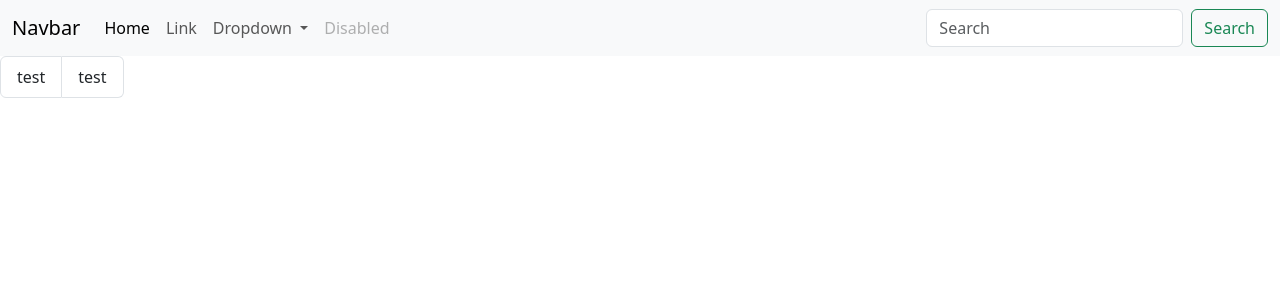
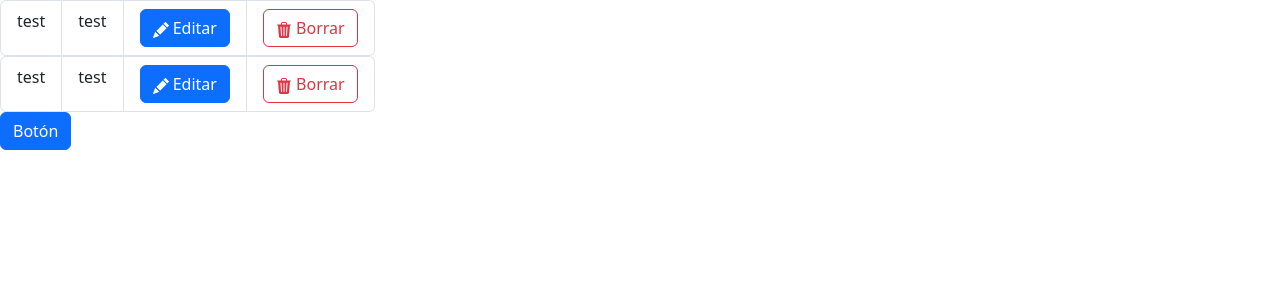
Before and after one commit to Alejandro142003/Notea, an Angular app: page / in a window 1280 px wide. Shown: the top 300 px of the page. Built offline with nearby package versions, Linux system fonts and the light colour scheme.

Commit message:
Video terminado y botón a mitad

```diff
--- a/src/app/app.component.html
+++ b/src/app/app.component.html
@@ -5,52 +5,17 @@
   <meta charset="utf-8">
   <meta name="viewport" content="width=device-width, initial-scale=1">
   <title>Bootstrap demo</title>
-  <link href="https://cdn.jsdelivr.net/npm/bootstrap@5.3.2/dist/css/bootstrap.min.css" rel="stylesheet" integrity="sha384-T3c6CoIi6uLrA9TneNEoa7RxnatzjcDSCmG1MXxSR1GAsXEV/Dwwykc2MPK8M2HN" crossorigin="anonymous">
+  <link href="https://cdn.jsdelivr.net/npm/bootstrap@5.3.2/dist/css/bootstrap.min.css" rel="stylesheet"
+    integrity="sha384-T3c6CoIi6uLrA9TneNEoa7RxnatzjcDSCmG1MXxSR1GAsXEV/Dwwykc2MPK8M2HN" crossorigin="anonymous">
   <link href="https://cdn.jsdelivr.net/npm/bootstrap@5.3.2/dist/js/bootstrap.bundle.min.js" rel="js">
 </head>
 
 <body>
-  <nav class="navbar navbar-expand-lg bg-body-tertiary">
-    <div class="container-fluid">
-      <a class="navbar-brand" href="#">Navbar</a>
-      <button class="navbar-toggler" type="button" data-bs-toggle="collapse" data-bs-target="#navbarSupportedContent"
-        aria-controls="navbarSupportedContent" aria-expanded="false" aria-label="Toggle navigation">
-        <span class="navbar-toggler-icon"></span>
-      </button>
-      <div class="collapse navbar-collapse" id="navbarSupportedContent">
-        <ul class="navbar-nav me-auto mb-2 mb-lg-0">
-          <li class="nav-item">
-            <a class="nav-link active" aria-current="page" href="#">Home</a>
-          </li>
-          <li class="nav-item">
-            <a class="nav-link" href="#">Link</a>
-          </li>
-          <li class="nav-item dropdown">
-            <a class="nav-link dropdown-toggle" href="#" role="button" data-bs-toggle="dropdown" aria-expanded="false">
-              Dropdown
-            </a>
-            <ul class="dropdown-menu">
-              <li><a class="dropdown-item" href="#">Action</a></li>
-              <li><a class="dropdown-item" href="#">Another action</a></li>
-              <li>
-                <hr class="dropdown-divider">
-              </li>
-              <li><a class="dropdown-item" href="#">Something else here</a></li>
-            </ul>
-          </li>
-          <li class="nav-item">
-            <a class="nav-link disabled" aria-disabled="true">Disabled</a>
-          </li>
-        </ul>
-        <form class="d-flex" role="search">
-          <input class="form-control me-2" type="search" placeholder="Search" aria-label="Search">
-          <button class="btn btn-outline-success" type="submit">Search</button>
-        </form>
-      </div>
-    </div>
-  </nav>
-
-  <app-note [note]="{title:'test', description:'test'}"></app-note>
+  <app-note [note]="{title:'test', description:'test'}" (editNote)="this.editingNote($event)"
+    (removeNote)="this.removingNote($event)"></app-note>
+  <app-note [note]="{title:'test', description:'test'}" (editNote)="this.editingNote($event)"
+    (removeNote)="this.removingNote($event)"></app-note>
+  <app-button></app-button>
 </body>
 
 <router-outlet></router-outlet>
--- a/src/app/app.component.ts
+++ b/src/app/app.component.ts
@@ -1,4 +1,5 @@
 import { Component } from '@angular/core';
+import { INote } from './model/INote';
 
 @Component({
   selector: 'app-root',
@@ -7,4 +8,14 @@
 })
 export class AppComponent {
   title = 'Notea';
+
+  public removingNote($event:INote){
+    console.log("Eliminando Nota");
+    console.log($event);
+  }
+
+  public editingNote($event:INote){
+    console.log("Editando Nota")
+    console.log($event);
+  }
 }
--- a/src/app/app.module.ts
+++ b/src/app/app.module.ts
@@ -4,15 +4,17 @@
 import { AppRoutingModule } from './app-routing.module';
 import { AppComponent } from './app.component';
 import { NoteComponent } from './components/note/note.component';
+import { ButtonComponent } from './components/button/button.component';
 
 @NgModule({
   declarations: [
     AppComponent,
-    NoteComponent
+    NoteComponent,
   ],
   imports: [
     BrowserModule,
     AppRoutingModule,
+    ButtonComponent
   ],
   providers: [],
   bootstrap: [AppComponent]
--- /dev/null
+++ b/src/app/components/button/button.component.html
@@ -0,0 +1 @@
+<button type="button" [class]="clase">{{texto}}</button>
--- /dev/null
+++ b/src/app/components/button/button.component.ts
@@ -0,0 +1,22 @@
+import { Component, Input } from '@angular/core';
+import { CommonModule } from '@angular/common';
+
+@Component({
+  selector: 'app-button',
+  standalone: true,
+  imports: [CommonModule],
+  templateUrl: './button.component.html',
+  styleUrls: ['./button.component.css']
+})
+export class ButtonComponent {
+
+  @Input('clase') clase:string = 'btn btn-primary';
+  @Input('texto') texto:string = 'Botón';
+  constructor(){
+
+  }
+
+  ngOnInit():void{
+
+  }
+}
--- a/src/app/components/note/note.component.html
+++ b/src/app/components/note/note.component.html
@@ -1,4 +1,26 @@
 <ul class="list-group list-group-horizontal">
     <li class="list-group-item">{{note.title}}</li>
     <li class="list-group-item">{{note.description}}</li>
+    <li class="list-group-item">
+        <button type="button" class="btn btn-primary" (click)="editNoteFn()">
+            <svg xmlns="http://www.w3.org/2000/svg" width="16" height="16" fill="currentColor" class="bi bi-pencil-fill"
+                viewBox="0 0 16 16">
+                <path
+                    d="M12.854.146a.5.5 0 0 0-.707 0L10.5 1.793 14.207 5.5l1.647-1.646a.5.5 0 0 0 0-.708l-3-3zm.646 6.061L9.793 2.5 3.293 9H3.5a.5.5 0 0 1 .5.5v.5h.5a.5.5 0 0 1 .5.5v.5h.5a.5.5 0 0 1 .5.5v.5h.5a.5.5 0 0 1 .5.5v.207l6.5-6.5zm-7.468 7.468A.5.5 0 0 1 6 13.5V13h-.5a.5.5 0 0 1-.5-.5V12h-.5a.5.5 0 0 1-.5-.5V11h-.5a.5.5 0 0 1-.5-.5V10h-.5a.499.499 0 0 1-.175-.032l-.179.178a.5.5 0 0 0-.11.168l-2 5a.5.5 0 0 0 .65.65l5-2a.5.5 0 0 0 .168-.11l.178-.178z">
+                </path>
+            </svg>
+            Editar
+        </button>
+    </li>
+    <li class="list-group-item">
+        <button type="button" class="btn btn-outline-danger" (click)="removeNoteFn()">
+            <svg xmlns="http://www.w3.org/2000/svg" width="16" height="16" fill="currentColor" class="bi bi-trash3-fill"
+                viewBox="0 0 16 16">
+                <path
+                    d="M11 1.5v1h3.5a.5.5 0 0 1 0 1h-.538l-.853 10.66A2 2 0 0 1 11.115 16h-6.23a2 2 0 0 1-1.994-1.84L2.038 3.5H1.5a.5.5 0 0 1 0-1H5v-1A1.5 1.5 0 0 1 6.5 0h3A1.5 1.5 0 0 1 11 1.5Zm-5 0v1h4v-1a.5.5 0 0 0-.5-.5h-3a.5.5 0 0 0-.5.5ZM4.5 5.029l.5 8.5a.5.5 0 1 0 .998-.06l-.5-8.5a.5.5 0 1 0-.998.06Zm6.53-.528a.5.5 0 0 0-.528.47l-.5 8.5a.5.5 0 0 0 .998.058l.5-8.5a.5.5 0 0 0-.47-.528ZM8 4.5a.5.5 0 0 0-.5.5v8.5a.5.5 0 0 0 1 0V5a.5.5 0 0 0-.5-.5Z">
+                </path>
+            </svg>
+            Borrar
+        </button>
+    </li>
 </ul>
--- a/src/app/components/note/note.component.ts
+++ b/src/app/components/note/note.component.ts
@@ -1,4 +1,4 @@
-import { Component, Input, OnInit } from '@angular/core';
+import { Component, EventEmitter, Input, OnInit, Output } from '@angular/core';
 import { INote } from 'src/app/model/INote';
 
 @Component({
@@ -8,15 +8,33 @@
 })
 export class NoteComponent implements OnInit {
   @Input('note') public note:INote = {
+    id:-1,
     title:'',
     description:''
   };
+
+  @Output() editNote = new EventEmitter<INote>();
+  @Output() removeNote = new EventEmitter<INote>();
 
   constructor(){
 
   }
 
   ngOnInit(): void {
+    console.log("NGONINIT");
+  }
 
+  ngAfterContentInit(){
+    console.log("NGAFTERCONTENTINIT")
+  }
+
+  public editNoteFn(){
+    if(this.note.id==-1) return;
+    this.editNote.emit(this.note);
+  }
+
+  public removeNoteFn(){
+    if(this.note.id==-1) return;
+    this.removeNote.emit(this.note);
   }
 }
--- a/src/app/model/INote.ts
+++ b/src/app/model/INote.ts
@@ -1,4 +1,5 @@
 export interface INote{
+    id?:number,
     title:string,
     description:string
 }
```
Also changed, not shown: src/app/components/button/button.component.css (added).
